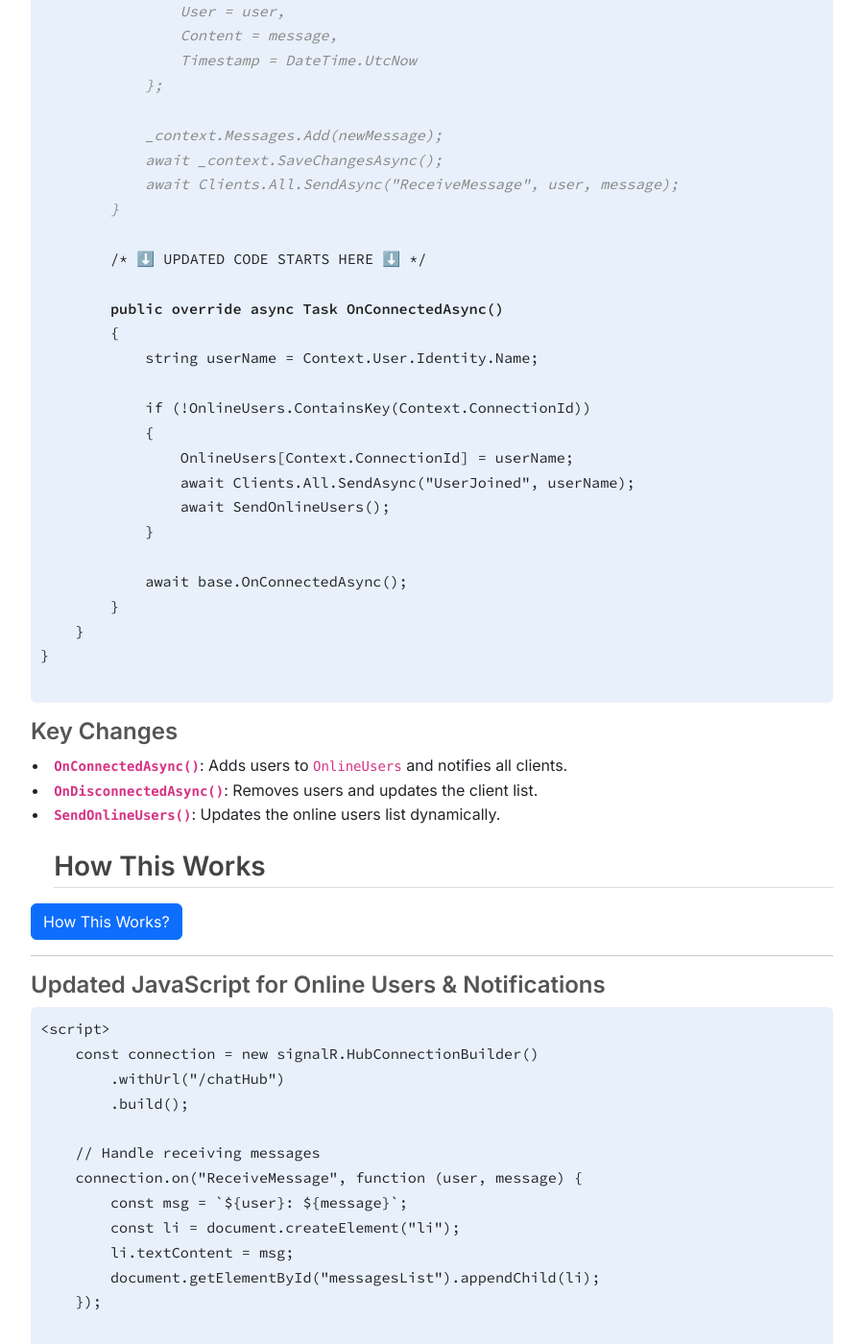
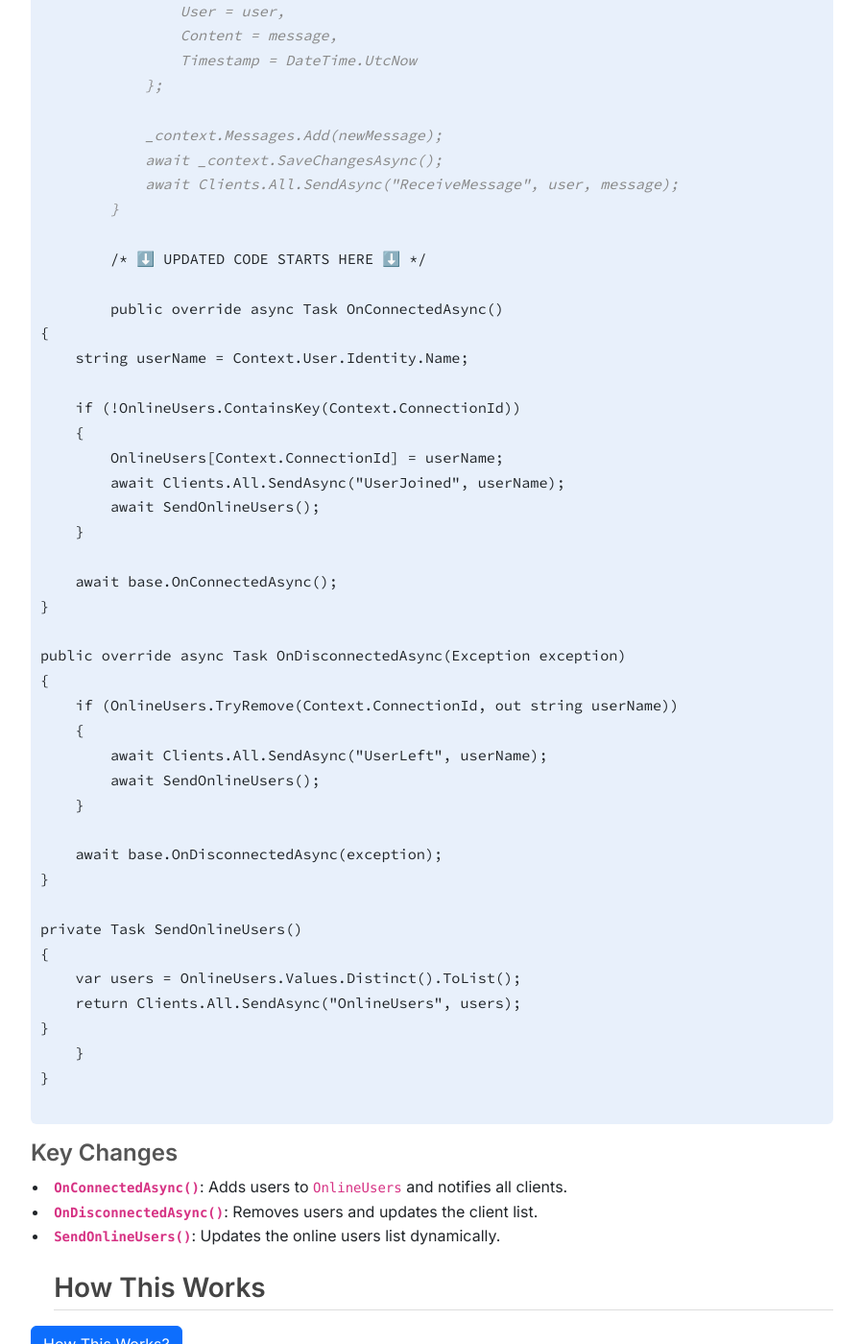
Before and after one commit to JWalshe86/ChatApp, a Jekyll site: the page built from docs/ChatAppPartTwo.md, in a window 1280 px wide and 1400 px high, scrolled down 6784 px. Shown: the whole window at 96% size, without its empty margins (190-1089 px from the left). Built offline with Jekyll 4.4.1, drawn with Linux system fonts in a browser that asks for light colours.

Commit message:
Update ChatAppPartTwo.md

```diff
--- a/docs/ChatAppPartTwo.md
+++ b/docs/ChatAppPartTwo.md
@@ -200,19 +200,36 @@ namespace ChatApp.Hubs
 
         /* ⬇️ UPDATED CODE STARTS HERE ⬇️ */
 
-        <span class="updated-code">public override async Task OnConnectedAsync()</span>
-        {
-            string userName = Context.User.Identity.Name;
+        public override async Task OnConnectedAsync()
+{
+    string userName = Context.User.Identity.Name;
 
-            if (!OnlineUsers.ContainsKey(Context.ConnectionId))
-            {
-                OnlineUsers[Context.ConnectionId] = userName;
-                await Clients.All.SendAsync("UserJoined", userName);
-                await SendOnlineUsers();
-            }
+    if (!OnlineUsers.ContainsKey(Context.ConnectionId))
+    {
+        OnlineUsers[Context.ConnectionId] = userName;
+        await Clients.All.SendAsync("UserJoined", userName);
+        await SendOnlineUsers();
+    }
 
-            await base.OnConnectedAsync();
-        }
+    await base.OnConnectedAsync();
+}
+
+public override async Task OnDisconnectedAsync(Exception exception)
+{
+    if (OnlineUsers.TryRemove(Context.ConnectionId, out string userName))
+    {
+        await Clients.All.SendAsync("UserLeft", userName);
+        await SendOnlineUsers();
+    }
+
+    await base.OnDisconnectedAsync(exception);
+}
+
+private Task SendOnlineUsers()
+{
+    var users = OnlineUsers.Values.Distinct().ToList();
+    return Clients.All.SendAsync("OnlineUsers", users);
+}
     }
 }
         </code></pre>
```
